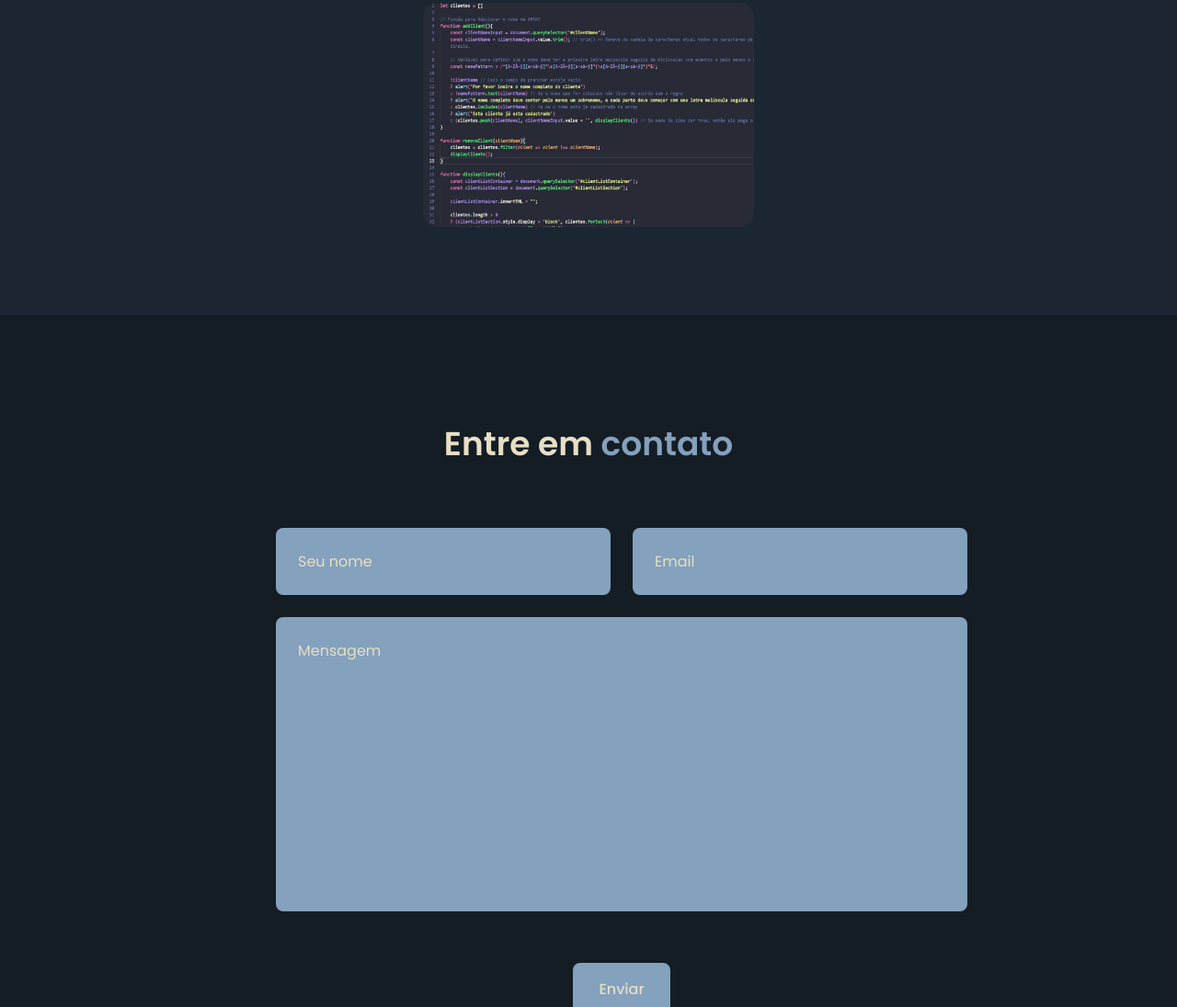
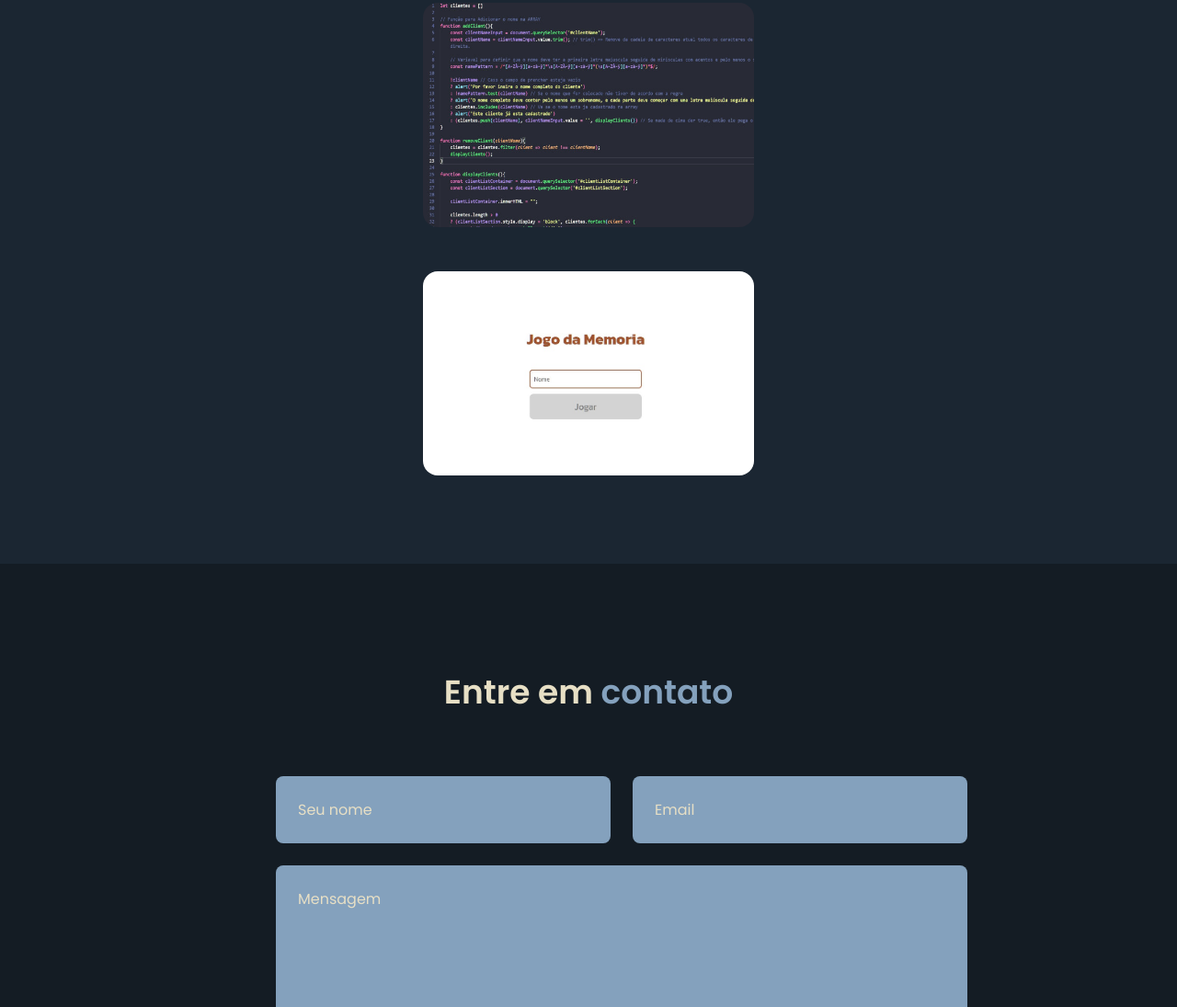
Before and after one commit to CastilhoBorges/my-portfolio, a plain HTML site: page index.html in a window 1280 px wide. Shown: the part 3264-4359 px from the top of the page at 92% size. Drawn offline with nearby package versions, Linux system fonts and the light colour scheme.

Commit message:
new project

```diff
--- a/index.html
+++ b/index.html
@@ -294,6 +294,24 @@
 
                 </article>
 
+                <article class="projects_card">
+
+                    <img src="imagens/memorygame.jpeg" class="projects_img" alt="">
+
+                    <div class="projects_modal">
+
+                        <span class="projects_subtitle">Simples</span>
+
+                        <h2 class="projects_title">Jogo da memoria</h2>
+
+                        <a href="https://www.linkedin.com/posts/augusto-castilho-borges-5ab5a0297_html-javascript-css-activity-7197254053599309824-Wk8i?utm_source=share&utm_medium=member_desktop" class="projects_button" target="_blank">
+                            Veja Mais <i class="fa-solid fa-link"></i>
+                        </a>
+
+                    </div>
+
+                </article>
+
             </div>
         </section>
 
```
Also changed, not shown: imagens/memorygame.jpeg (added).
